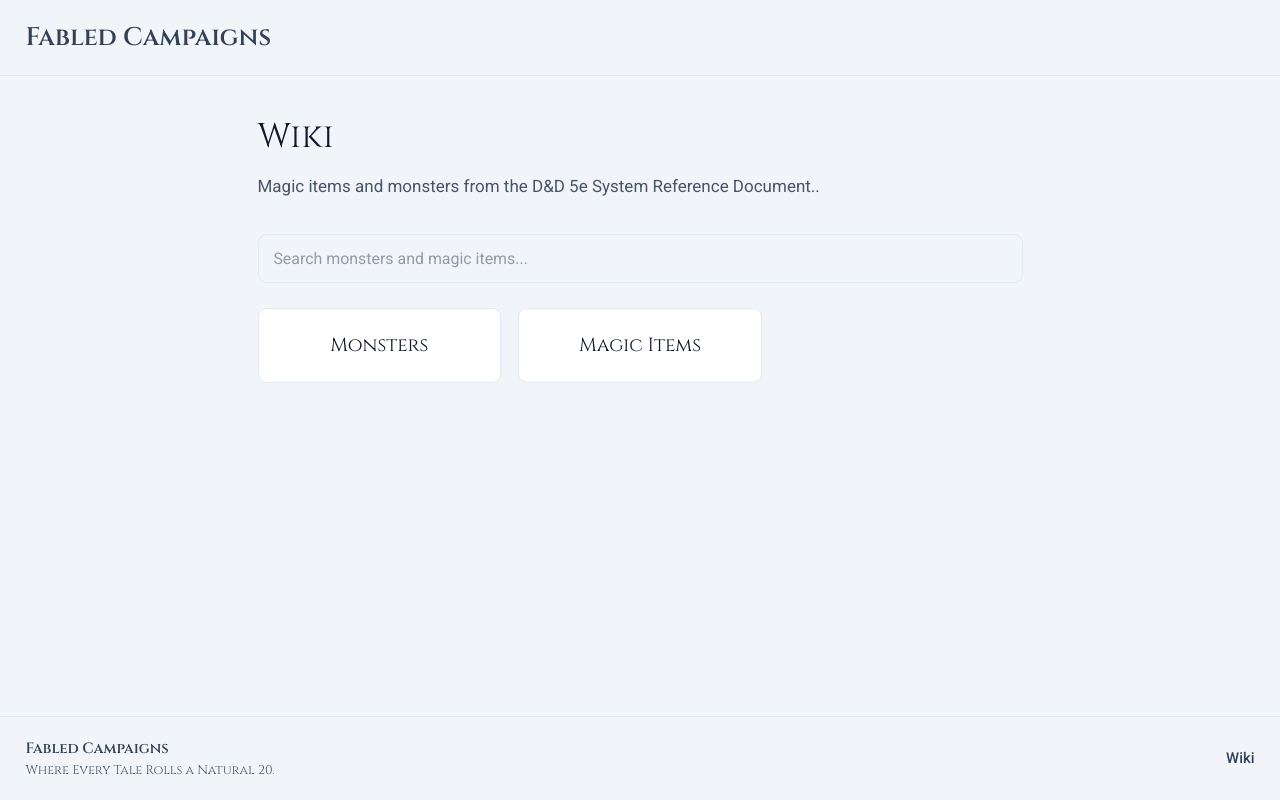
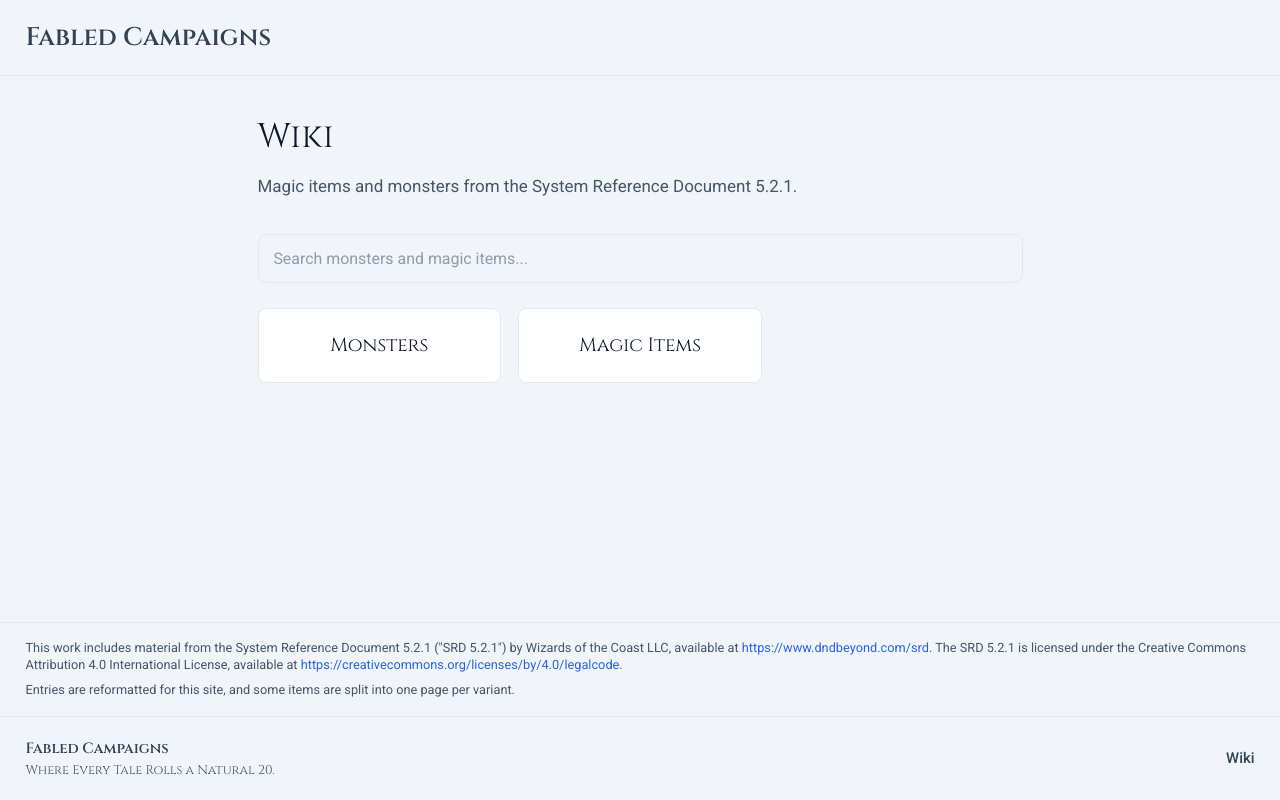
Before and after one commit to Gal-Gilor/fabled-campaigns, a Next.js app: page /wiki in a window 1280 px wide. Built offline with nearby package versions, Linux system fonts and the light colour scheme.

Commit message:
Show the SRD 5.2.1 attribution and drop Wizards' trademarks from site text (#48)

```diff
--- /dev/null
+++ b/app/components/wiki/srd-attribution.tsx
@@ -0,0 +1,32 @@
+// app/components/wiki/srd-attribution.tsx
+
+const linkStyle = { color: 'var(--primary-blue)' };
+
+// CC-BY-4.0 notice for the SRD content on wiki pages. The first paragraph is
+// Wizards' required wording; keep it verbatim and add no other credit to them.
+export function SrdAttribution() {
+  return (
+    <aside
+      className="px-6 py-4 text-xs"
+      style={{ color: 'var(--neutral-600)', borderTop: '1px solid var(--neutral-200)' }}
+    >
+      <p style={{ margin: 0 }}>
+        This work includes material from the System Reference Document 5.2.1 (&quot;SRD
+        5.2.1&quot;) by Wizards of the Coast LLC, available at{' '}
+        <a href="https://www.dndbeyond.com/srd" style={linkStyle}>
+          https://www.dndbeyond.com/srd
+        </a>
+        . The SRD 5.2.1 is licensed under the Creative Commons Attribution 4.0 International
+        License, available at{' '}
+        <a href="https://creativecommons.org/licenses/by/4.0/legalcode" style={linkStyle}>
+          https://creativecommons.org/licenses/by/4.0/legalcode
+        </a>
+        .
+      </p>
+      <p style={{ margin: '0.5rem 0 0' }}>
+        Entries are reformatted for this site, and some items are split into one page per
+        variant.
+      </p>
+    </aside>
+  );
+}
--- a/app/layout.tsx
+++ b/app/layout.tsx
@@ -21,7 +21,7 @@ export const metadata: Metadata = {
   metadataBase: new URL("https://fabledcampaigns.com"),
   title: "Fabled Campaigns",
   description:
-    "Your AI Dungeon Master guide. Manage sessions, homebrew campaigns, encounters, characters, and roll to quest.",
+    "Your AI Game Master guide. Manage sessions, homebrew campaigns, encounters, characters, and roll to quest.",
   manifest: "/favicon/site.webmanifest",
   icons: {
     icon: [
@@ -38,7 +38,7 @@ export const metadata: Metadata = {
   openGraph: {
     title: "Fabled Campaigns",
     description:
-      "Your AI Dungeon Master guide. Manage sessions, homebrew campaigns, encounters, characters, and roll to quest.",
+      "Your AI Game Master guide. Manage sessions, homebrew campaigns, encounters, characters, and roll to quest.",
     siteName: "Fabled Campaigns",
     url: "https://fabledcampaigns.com",
     type: "website",
@@ -47,7 +47,7 @@ export const metadata: Metadata = {
     card: "summary_large_image",
     title: "Fabled Campaigns",
     description:
-      "Your AI Dungeon Master guide. Manage sessions, homebrew campaigns, encounters, characters, and roll to quest.",
+      "Your AI Game Master guide. Manage sessions, homebrew campaigns, encounters, characters, and roll to quest.",
   },
 };
 
--- a/app/opengraph-image.tsx
+++ b/app/opengraph-image.tsx
@@ -1,6 +1,6 @@
 import { ImageResponse } from 'next/og';
 
-export const alt = 'Fabled Campaigns — AI Dungeon Master guide for tabletop RPGs';
+export const alt = 'Fabled Campaigns — AI Game Master guide for tabletop RPGs';
 export const size = { width: 1200, height: 630 };
 export const contentType = 'image/png';
 
@@ -50,7 +50,7 @@ export default function Image() {
             maxWidth: 700,
           }}
         >
-          AI-powered Dungeon Master guide for tabletop RPG players
+          AI-powered Game Master guide for tabletop RPG players
         </div>
       </div>
     ),
--- a/app/wiki/layout.tsx
+++ b/app/wiki/layout.tsx
@@ -2,6 +2,7 @@
 import { useState, useEffect } from 'react';
 import Link from 'next/link';
 import Footer from '@/app/components/footer';
+import { SrdAttribution } from '@/app/components/wiki/srd-attribution';
 
 export default function WikiLayout({ children }: { children: React.ReactNode }) {
   const [isEmbedded, setIsEmbedded] = useState(true);
@@ -31,6 +32,7 @@ export default function WikiLayout({ children }: { children: React.ReactNode })
         </header>
       )}
       <div className="flex-1">{children}</div>
+      <SrdAttribution />
       {!isEmbedded && <Footer />}
     </div>
   );
--- a/app/wiki/magic-items/page.tsx
+++ b/app/wiki/magic-items/page.tsx
@@ -10,7 +10,7 @@ import { MagicItemCard } from '@/app/components/wiki/magic-item-card';
 
 export const metadata: Metadata = pageMetadata(
   'Magic Items | Fabled Campaigns Wiki',
-  'Browse D&D 5e SRD magic items by rarity and type.',
+  'Browse 5e SRD magic items by rarity and type.',
   '/wiki/magic-items',
   '/opengraph-image'
 );
--- a/app/wiki/monsters/page.tsx
+++ b/app/wiki/monsters/page.tsx
@@ -10,7 +10,7 @@ import { MonsterCard } from '@/app/components/wiki/monster-card';
 
 export const metadata: Metadata = pageMetadata(
   'Monsters | Fabled Campaigns Wiki',
-  'Browse D&D 5e SRD monsters and animals by category, creature type and challenge rating.',
+  'Browse 5e SRD monsters and animals by category, creature type and challenge rating.',
   '/wiki/monsters',
   '/opengraph-image'
 );
--- a/app/wiki/page.tsx
+++ b/app/wiki/page.tsx
@@ -7,7 +7,7 @@ import { pageMetadata } from '@/app/lib/pageMetadata';
 
 export const metadata: Metadata = pageMetadata(
   'Wiki | Fabled Campaigns',
-  'Browse D&D 5e SRD monsters and magic items as reference cards. No account required.',
+  'Browse 5e SRD monsters and magic items as reference cards. No account required.',
   '/wiki',
   '/opengraph-image'
 );
@@ -59,7 +59,7 @@ export default async function WikiPage({
         Wiki
       </h1>
       <p style={{ color: 'var(--neutral-600)', marginBottom: '2rem' }}>
-        Magic items and monsters from the D&D 5e System Reference Document..
+        Magic items and monsters from the System Reference Document 5.2.1.
       </p>
 
       <form method="get" action="/wiki" style={{ marginBottom: '1.5rem' }}>
```
Also changed, not shown: 1 other file (tests, documents, lock files or other folders).
